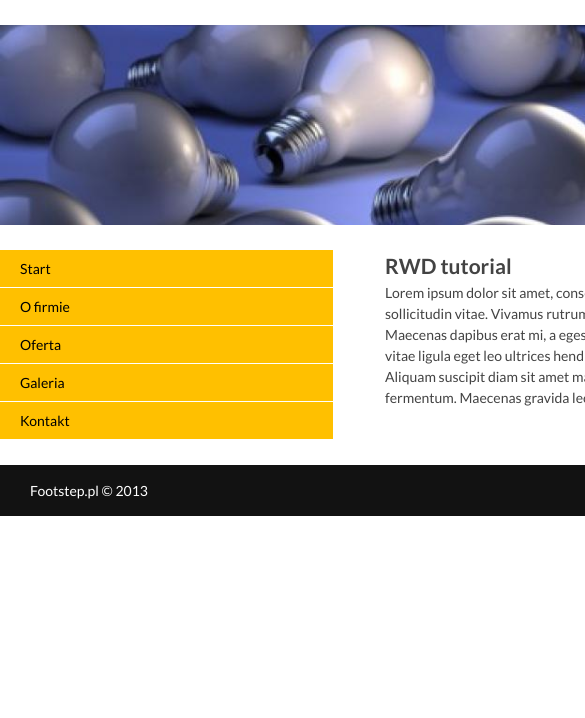
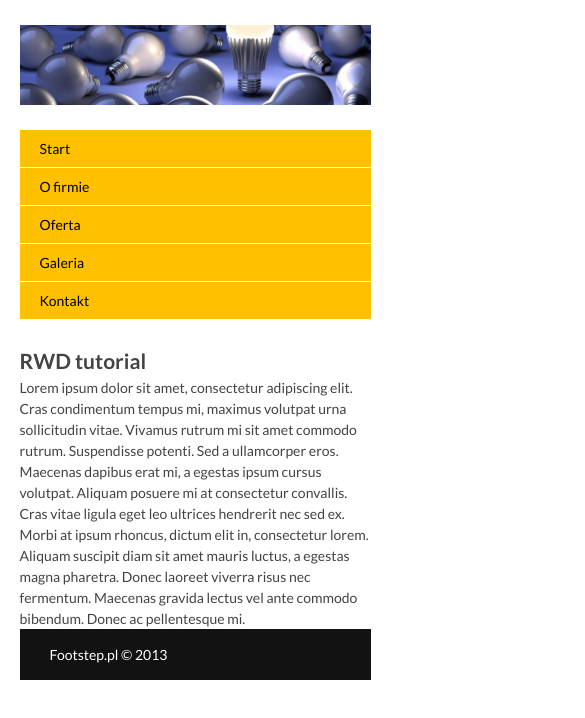
Before and after one commit to magikabdul/responsive-design-lab, a React (Create React App) app: page / in a window 390 px wide. Shown: the top 718 px of the page, 585 px wide, since content can reach past the window. Built offline with nearby package versions, Linux system fonts and the light colour scheme.

Commit message:
[RWD-2] added media queries

```diff
--- a/src/components/organisms/HeaderSection/HeaderSection.js
+++ b/src/components/organisms/HeaderSection/HeaderSection.js
@@ -1,16 +1,36 @@
 import React from 'react';
 import styled from 'styled-components';
-import img from 'assets/image.jpg'
+import img from 'assets/image.jpg';
 
 const Container = styled.header`
   margin: 25px 0;
   height: 200px;
   background: url(${img}) center/cover no-repeat;
+
+  @media (min-width: 1100px) {
+    height: 200px;
+  }
+
+  @media (max-width: 1100px) {
+    height: 180px;
+  }
+
+  @media (max-width: 1000px) {
+    height: 160px;
+  }
+
+  @media (max-width: 800px) {
+    height: 120px;
+  }
+
+  @media (max-width: 500px) {
+    height: 80px;
+  }
 `;
 
 const HeaderSection = () => (
   <Container>
   </Container>
-)
+);
 
 export default HeaderSection;
--- a/src/pages/App.js
+++ b/src/pages/App.js
@@ -7,8 +7,33 @@ import AsideSection from 'components/organisms/AsideSection/AsideSection';
 import FooterSection from 'components/organisms/FooterSection/FooterSection';
 
 const Container = styled.div`
-  width: 1050px;
   margin: 0 auto;
+
+  @media (min-width: 1100px) {
+    width: 1050px;
+  }
+
+  @media (max-width: 1100px) {
+    width: 950px;
+  }
+
+  @media (max-width: 1000px) {
+    width: 750px;
+  }
+
+  @media (max-width: 800px) {
+    width: 450px;
+    & div {
+      grid-template-columns: 1fr;
+    }
+  }
+
+  @media (max-width: 500px) {
+    width: 90%;
+    & div {
+      grid-template-columns: 1fr;
+    }
+  }
 `;
 
 const GridBox = styled.div`
```
